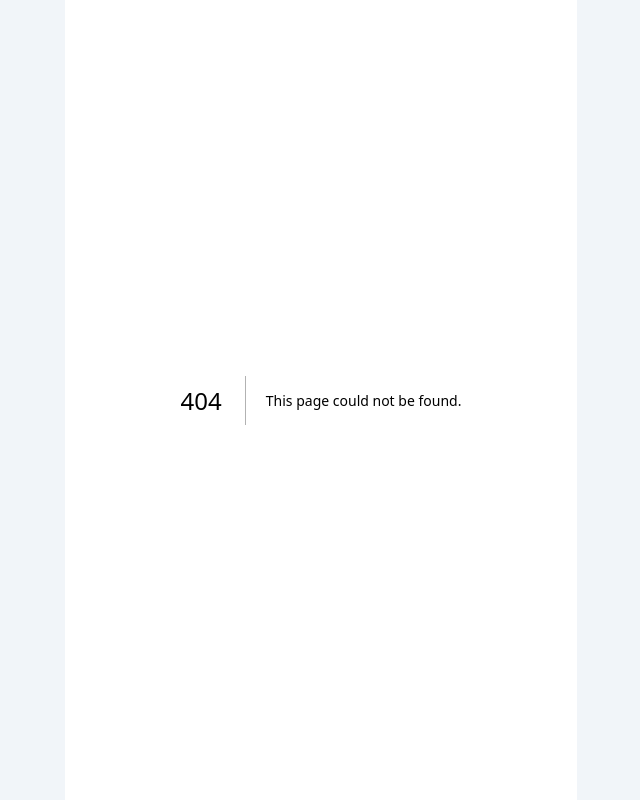
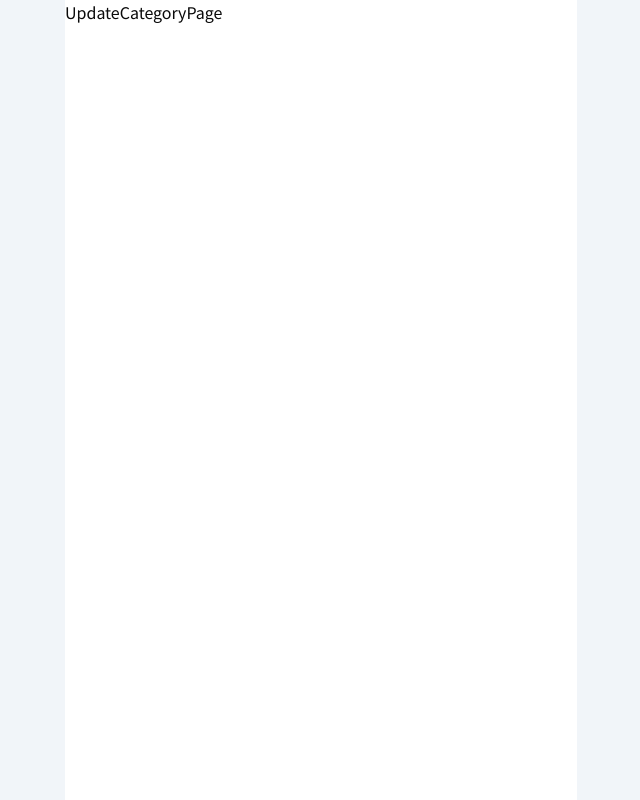
Before and after one commit to DevKor-github/team-sprint-blccu-frontend, a Next.js app: page /update-category in a window 1280 px wide. Before the commit this address had no page. Shown: the whole page, without its empty margins (319-959 px from the left). Built offline with nearby package versions, Linux system fonts and the light colour scheme.

Commit message:
chore(routing): rename /update-categories -> /update-category

```diff
--- a/app/(signed-in-only)/update-categories/page.tsx
+++ /dev/null
@@ -1,5 +0,0 @@
-const UpdateCategoriesPage = () => {
-  return <div>UpdateCategoriesPage</div>;
-};
-
-export default UpdateCategoriesPage;
--- /dev/null
+++ b/app/(signed-in-only)/update-category/page.tsx
@@ -0,0 +1,5 @@
+const UpdateCategoryPage = () => {
+  return <div>UpdateCategoryPage</div>;
+};
+
+export default UpdateCategoryPage;
```
Also changed, not shown: app/(signed-in-only)/update-category/[categoryId]/edit/page.tsx (renamed from app/(signed-in-only)/update-categories/[categoryId]/edit/page.tsx).
